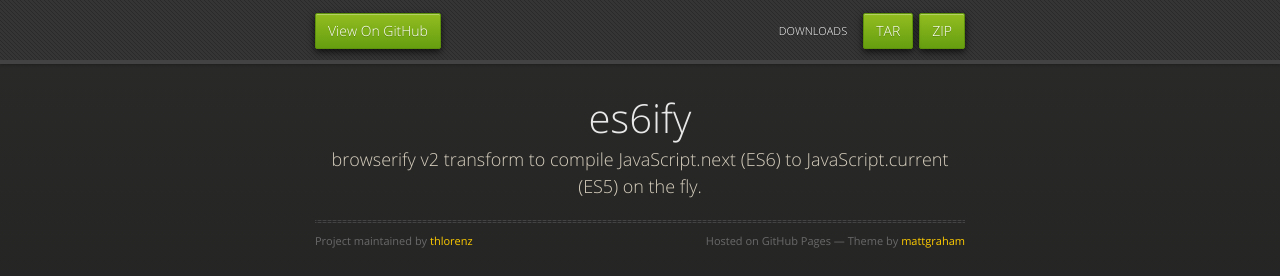
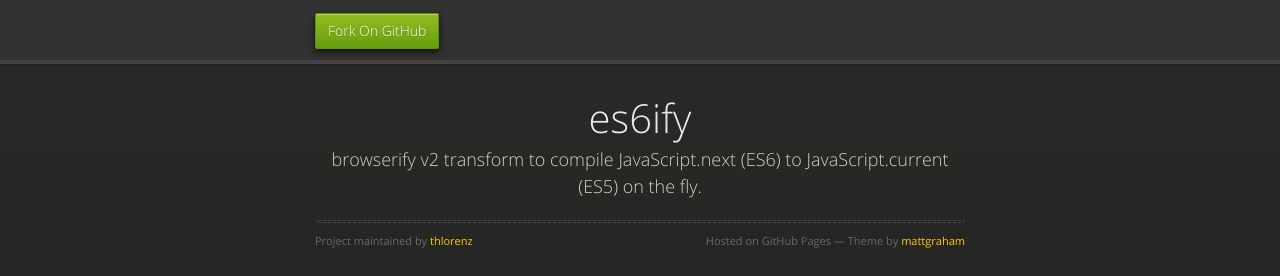
Before and after one commit to thlorenz/es6ify, a plain HTML site: page index.html in a window 1280 px wide. Shown: the top 276 px of the page. Drawn offline with nearby package versions, Linux system fonts and the light colour scheme.

Commit message:
fork button suffices

```diff
--- a/index.html
+++ b/index.html
@@ -21,10 +21,7 @@
   <body>
       <div id="header">
         <nav>
-          <li class="fork"><a href="https://github.com/thlorenz/es6ify">View On GitHub</a></li>
-          <li class="downloads"><a href="https://github.com/thlorenz/es6ify/zipball/master">ZIP</a></li>
-          <li class="downloads"><a href="https://github.com/thlorenz/es6ify/tarball/master">TAR</a></li>
-          <li class="title">DOWNLOADS</li>
+          <li class="fork"><a href="https://github.com/thlorenz/es6ify">Fork On GitHub</a></li>
         </nav>
       </div><!-- end header -->
 
```
